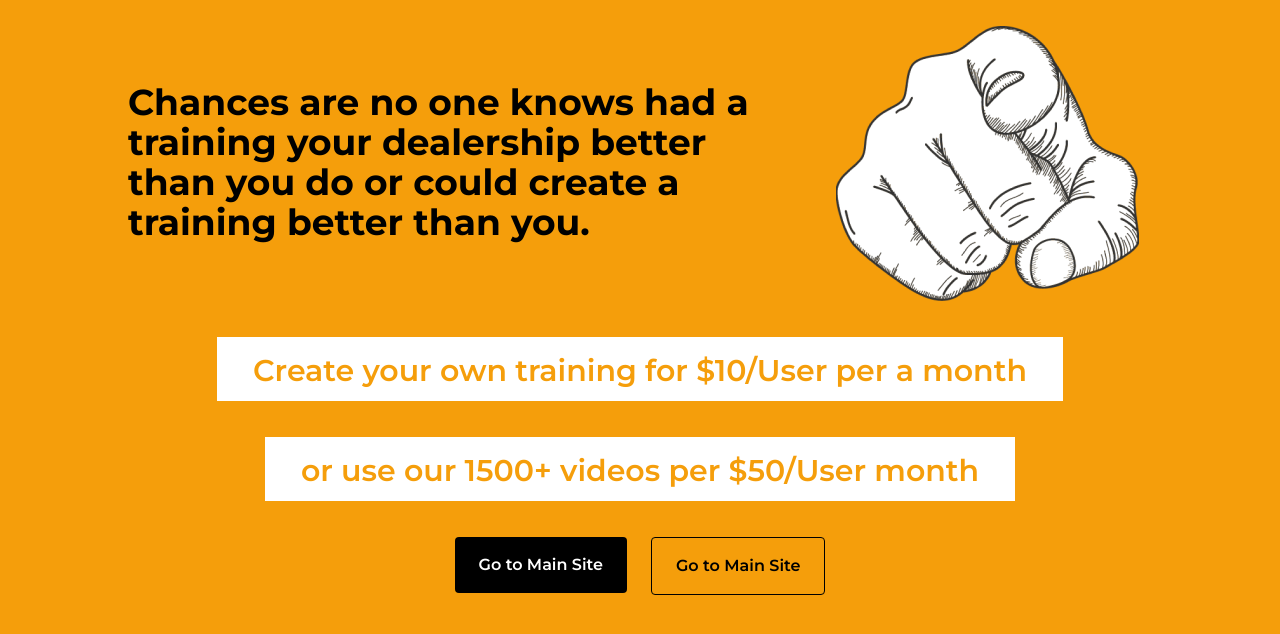
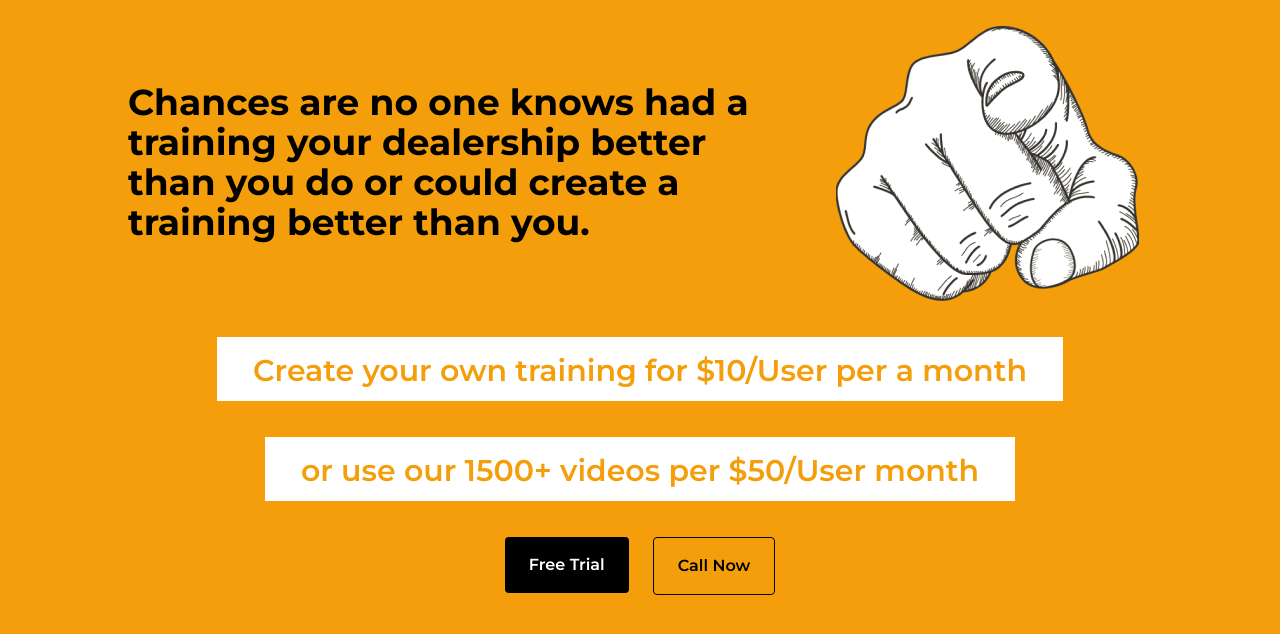
Before and after one commit to OzanKaracanta/webinarlanding, a website: page index.html in a window 1280 px wide. Shown: the part 102-736 px from the top of the page. Drawn offline with Linux system fonts and the light colour scheme.

Commit message:
Update index.html

```diff
--- a/index.html
+++ b/index.html
@@ -41,9 +41,9 @@
             <div class="h-16 bg-white w-auto inline-block px-9 py-4 text-3xl font-semibold text-amber-500 mx-auto text-center mt-9"><p>or use our 1500+ videos per $50/User month</p></div>
 
         <div class="flex flex-row">
-            <div><button class="bg-black hover:bg-amber-600 text-white font-semibold hover:text-white py-4 px-6  hover:border-transparent rounded mt-9">Go to Main Site</button></div>
+            <div><button class="bg-black hover:bg-amber-600 text-white font-semibold hover:text-white py-4 px-6  hover:border-transparent rounded mt-9">Free Trial</button></div>
 
-            <div><button class="bg-transparent hover:bg-amber-600 text-black font-semibold hover:text-white py-4 px-6 border border-black hover:border-transparent rounded mt-9 ml-6">Go to Main Site</button></div>
+            <div><button class="bg-transparent hover:bg-amber-600 text-black font-semibold hover:text-white py-4 px-6 border border-black hover:border-transparent rounded mt-9 ml-6">Call Now</button></div>
         </div>
 
        </div>
```
